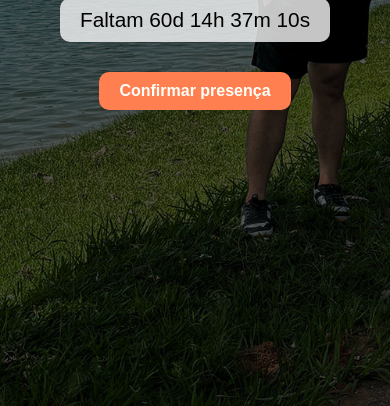
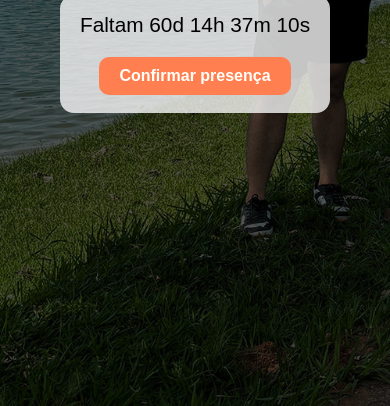
Before and after one commit to chathiago/30anos_thiago, a website built with Parcel: page src/index.html in a window 390 px wide. Shown: the part 438-844 px from the top of the page. Built offline with nearby package versions, Linux system fonts and the light colour scheme; a web font is replaced by a local one.

Commit message:
Ajustando media queries e corrigindo aparência da área do contador e do botão.

```diff
--- a/src/index.html
+++ b/src/index.html
@@ -15,7 +15,7 @@
             <h1 class="hero__title">Participe da festa de 30 anos de Thiago</h1>
             <div class="hero__infos">
                 <p class="hero__infos__text">Faltam 60d 14h 37m 10s <span id="contador"></span></p>
-                <a class="hero__infos__button button" href="#">Confirmar presença</a>
+                <a class="button" href="#">Confirmar presença</a>
             </div>
         </div>
     </header>
--- a/src/styles/_hero.scss
+++ b/src/styles/_hero.scss
@@ -9,16 +9,7 @@
     height: 100vh;
     position: relative;
 
-    .container {
-        height: 100%;
-        position: relative;
-        display: flex;
-        flex-direction: column;
-        justify-content: center;
-        align-items: center;
-        z-index: 1;
-
-        .hero__title {
+    &__title {
         font-family: 'DM Sans', sans-serif;
         font-size: 3em;
         font-weight: 200;
@@ -27,25 +18,18 @@
         color: variables.$softWhite;
         }
 
-        .hero__infos {
+        &__infos {
             display: flex;
             gap: 20px;
             justify-content: center;
             align-items: center;
+            background-color: variables.$whiteGlass;
+            margin-top: 20px;
+            padding: 18px 20px;
+            border-radius: 14px;
 
             &__text {
-                font-size: 2em;
-                color: variables.$black;
-                background-color: variables.$whiteGlass;
-                margin-top: 20px;
-                padding: 10px 20px;
-                border-radius: 10px;
-            }
-
-            &__button {
-                margin-top: 20px;
-            }
-
+                font-size: 2em
             }
         }
 
@@ -61,9 +45,6 @@
 
     @media (max-width: 640px) {
         background-image: url('../images/thaigosam_profile_01_mobile.jpeg');
-
-        .container {
-            padding: 30px 30px;
 
         .hero__title {
             font-size: 2.5em;
@@ -84,13 +65,9 @@
                 }
             }
     }
-    }
 
     @media (min-width: 641px) and (max-width: 1024px) {
         background-image: url('../images/thaigosam_profile_01_tablet.jpeg');
-
-        .container {
-            padding: 0 30px;
 
         .hero__title {
             font-size: 3em;
@@ -99,4 +76,3 @@
         }
     }
 }
-}
--- a/src/styles/main.scss
+++ b/src/styles/main.scss
@@ -8,3 +8,21 @@
     box-sizing: border-box;
     font-family: 'Afacad', sans-serif;
 }
+
+.container {
+    height: 100%;
+    position: relative;
+    display: flex;
+    flex-direction: column;
+    justify-content: center;
+    align-items: center;
+    z-index: 1;
+
+    @media (max-width: 640px) {
+        padding: 0 20px;
+    }
+
+    @media (min-width: 641px) and (max-width: 1024px) {
+        padding: 0 30px;
+    }
+}
```
Lines whose indentation alone changed are shown as unchanged.
